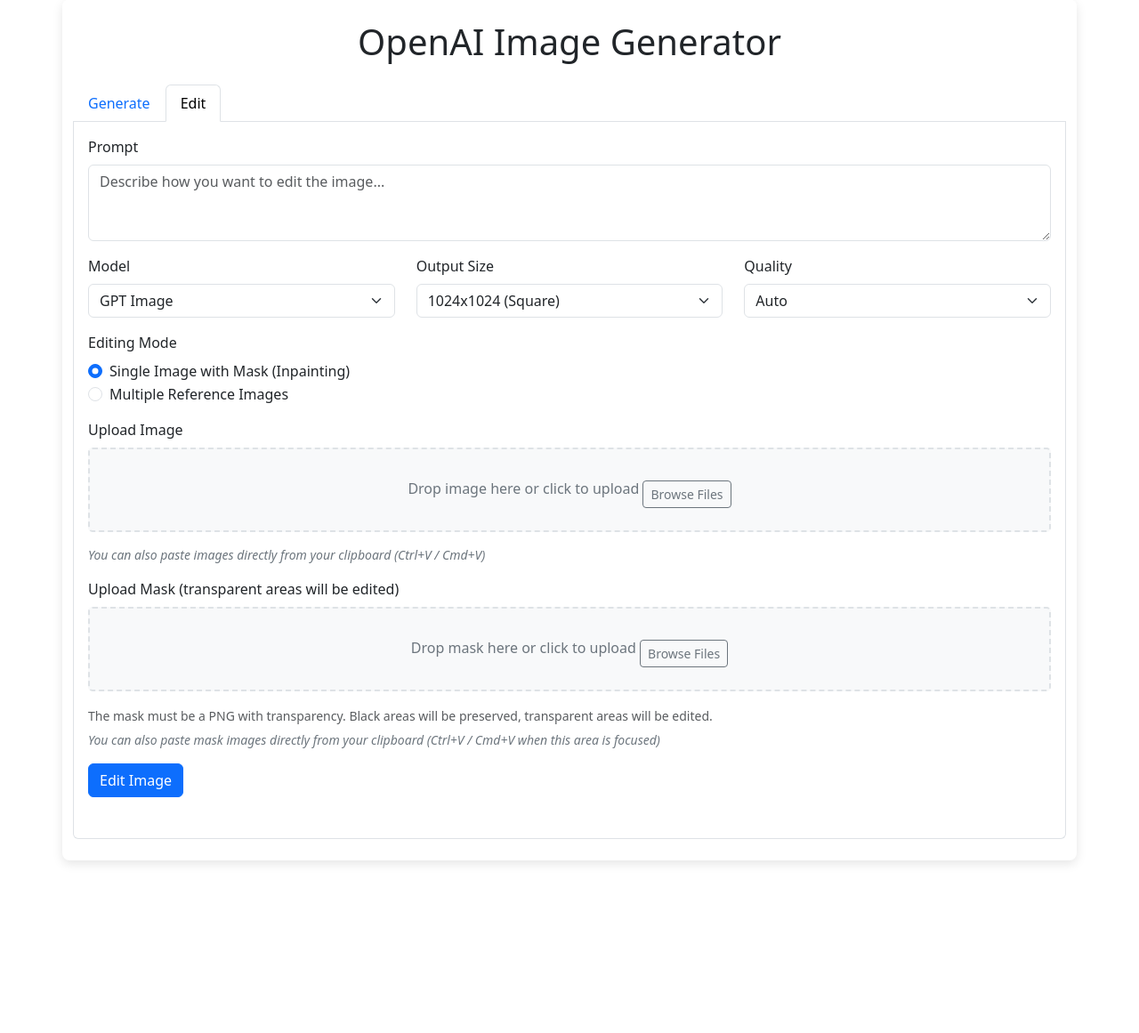
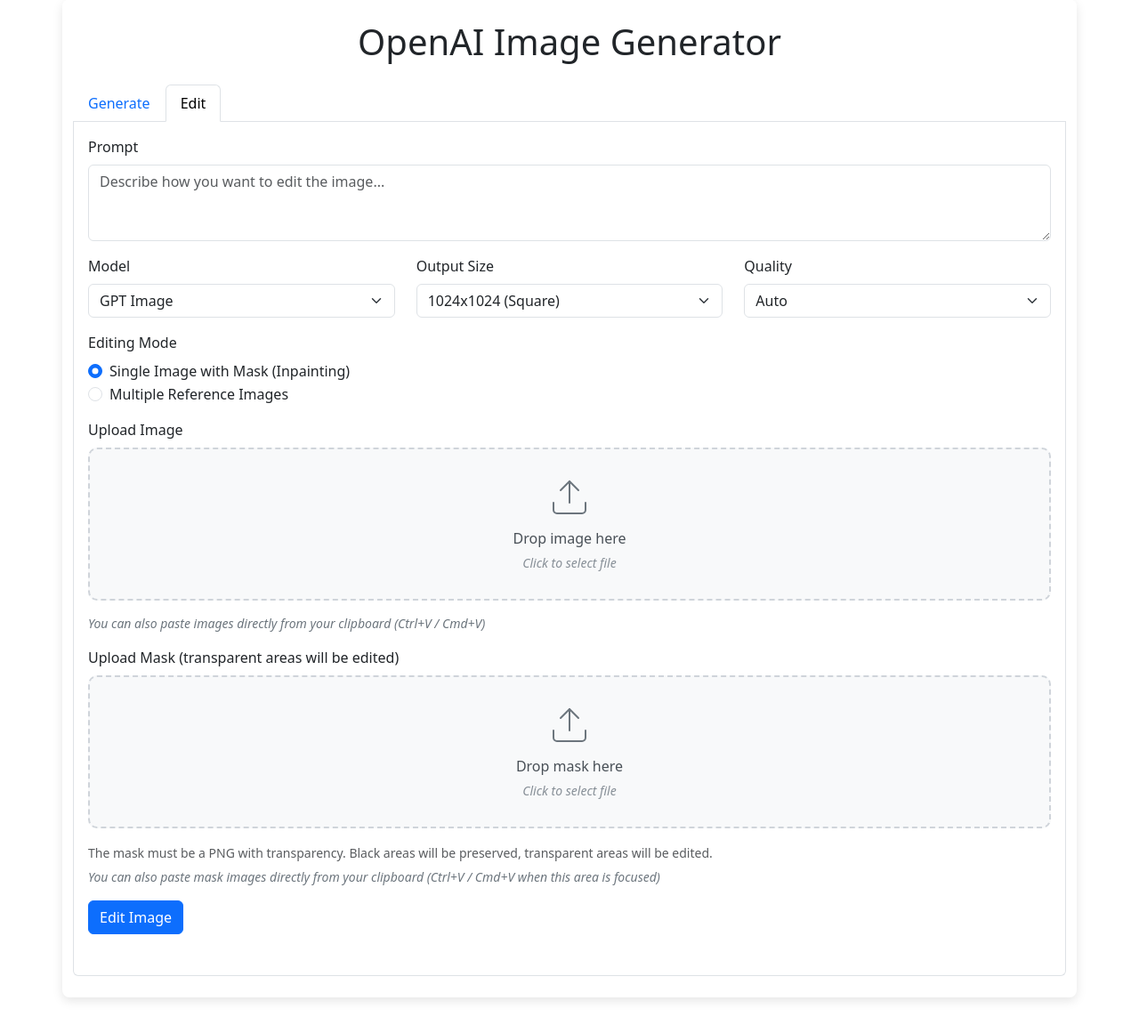
Before and after one commit to PierrunoYT/gpt-image-generator-and-editor, a Flask app: page / in a window 1280 px wide, after a click on "Edit". Shown: the part 25-1186 px from the top of the page at 89% size. Before the commit the page ends 996 px from the top, so only its background shows below. Run offline with Flask 3, Linux system fonts and the light colour scheme; some libraries are stand-ins or nearby versions.

Commit message:
Redesign image upload interface with modern styling
- Replace Browse Files buttons with elegant drop zones
- Add upload icon and improved visual instructions
- Enhance the layout and spacing of drop zones
- Improve thumbnail display with shadows and animations
- Make thumbnails larger and more interactive
- Fix click issues by using a cleaner event handling approach
- Enhance visual feedback for drag and drop operations

```diff
--- a/static/css/styles.css
+++ b/static/css/styles.css
@@ -86,49 +92,73 @@
 
 .remove-image {
     position: absolute;
-    top: 5px;
-    right: 5px;
-    background-color: rgba(255, 255, 255, 0.8);
+    top: 8px;
+    right: 8px;
+    background-color: rgba(255, 255, 255, 0.9);
     border-radius: 50%;
-    width: 24px;
-    height: 24px;
-    font-size: 12px;
+    width: 28px;
+    height: 28px;
+    font-size: 16px;
     display: flex;
     align-items: center;
     justify-content: center;
     cursor: pointer;
-    border: 1px solid #dee2e6;
+    box-shadow: 0 2px 4px rgba(0, 0, 0, 0.1);
+    transition: all 0.2s ease;
+    z-index: 100;
 }
 
 .remove-image:hover {
-    background-color: rgba(255, 0, 0, 0.1);
+    background-color: #ff4d4f;
+    color: white;
+    transform: scale(1.1);
 }
 
 .drop-zone {
-    border: 2px dashed #dee2e6;
-    border-radius: 5px;
-    padding: 25px;
+    border: 2px dashed #cfd4da;
+    border-radius: 10px;
+    padding: 30px 20px;
     text-align: center;
     transition: all 0.3s ease;
     background-color: #f8f9fa;
     margin-bottom: 15px;
     position: relative;
+    cursor: pointer;
+}
+
+.drop-zone:hover {
+    background-color: #f1f3f5;
+    border-color: #adb5bd;
 }
 
 .drop-zone-drag {
-    background-color: #e9ecef;
-    border-color: #adb5bd;
+    background-color: #e7f5ff;
+    border-color: #4dabf7;
 }
 
-.browse-btn {
-    margin-top: 10px;
-    z-index: 10;
-    position: relative;
+.drop-zone-content {
+    display: flex;
+    flex-direction: column;
+    align-items: center;
+    justify-content: center;
+}
+
+.drop-icon {
+    color: #6c757d;
+    margin-bottom: 10px;
 }
 
 .drop-zone-prompt {
-    color: #6c757d;
-    margin-bottom: 0;
+    color: #495057;
+    font-weight: 500;
+    font-size: 1rem;
+    margin-bottom: 5px;
+}
+
+.drop-zone-hint {
+    color: #868e96;
+    font-size: 0.875rem;
+    font-style: italic;
 }
 
 .drop-zone-input {
--- a/static/js/app.js
+++ b/static/js/app.js
@@ -57,12 +57,11 @@
     setupDropZone(maskDropZone, maskFile, maskPreviewThumb, false);
     setupDropZone(referenceDropZone, referenceImages, referencePreviewContainer, true);
 
-    // Setup the browse buttons
-    document.querySelectorAll('.browse-btn').forEach(button => {
-        button.addEventListener('click', function(e) {
-            e.stopPropagation();
-            // Find the closest input in this drop zone
-            const input = this.closest('.drop-zone').querySelector('input[type="file"]');
+    // Make the drop zones clickable again
+    document.querySelectorAll('.drop-zone').forEach(dropZone => {
+        dropZone.addEventListener('click', function(e) {
+            // Find the file input in this drop zone
+            const input = this.querySelector('input[type="file"]');
             if (input) {
                 input.click();
             }
@@ -497,11 +496,13 @@
             // Show the container with thumbnails
             previewElement.style.display = 'flex';
 
-            // Hide the prompt text if files are added
+            // Hide the content if files are added
             if (input.files.length > 0) {
-                dropZone.querySelector('.drop-zone-prompt').style.display = 'none';
+                const content = dropZone.querySelector('.drop-zone-content');
+                if (content) content.style.display = 'none';
             } else {
-                dropZone.querySelector('.drop-zone-prompt').style.display = 'block';
+                const content = dropZone.querySelector('.drop-zone-content');
+                if (content) content.style.display = 'flex';
             }
         } else {
             // For single image upload
@@ -515,8 +516,9 @@
                 previewElement.style.backgroundImage = `url('${e.target.result}')`;
                 previewElement.style.display = 'block';
 
-                // Hide the prompt text
-                dropZone.querySelector('.drop-zone-prompt').style.display = 'none';
+                // Hide the content
+                const content = dropZone.querySelector('.drop-zone-content');
+                if (content) content.style.display = 'none';
             };
 
             reader.readAsDataURL(file);
@@ -536,9 +538,10 @@
 
             input.files = dataTransfer.files;
 
-            // Show the prompt text if no files remain
+            // Show the content if no files remain
             if (input.files.length === 0) {
-                input.parentElement.querySelector('.drop-zone-prompt').style.display = 'block';
+                const content = input.closest('.drop-zone').querySelector('.drop-zone-content');
+                if (content) content.style.display = 'flex';
             }
         }
     }
--- a/templates/index.html
+++ b/templates/index.html
@@ -146,8 +146,17 @@
                         <div class="mb-3">
                             <label class="form-label">Upload Image</label>
                             <div class="drop-zone" id="image-drop-zone">
-                                <span class="drop-zone-prompt">Drop image here or click to upload</span>
-                                <button type="button" class="btn btn-outline-secondary btn-sm browse-btn">Browse Files</button>
+                                <div class="drop-zone-content">
+                                    <div class="drop-icon">
+                                        <svg xmlns="http://www.w3.org/2000/svg" width="48" height="48" viewBox="0 0 24 24" fill="none" stroke="currentColor" stroke-width="1" stroke-linecap="round" stroke-linejoin="round">
+                                            <path d="M21 15v4a2 2 0 0 1-2 2H5a2 2 0 0 1-2-2v-4"></path>
+                                            <polyline points="17 8 12 3 7 8"></polyline>
+                                            <line x1="12" y1="3" x2="12" y2="15"></line>
+                                        </svg>
+                                    </div>
+                                    <span class="drop-zone-prompt">Drop image here</span>
+                                    <span class="drop-zone-hint">Click to select file</span>
+                                </div>
                                 <input class="drop-zone-input" type="file" id="image-file" name="image" accept="image/*" required>
                                 <div class="drop-zone-thumb" id="image-preview-thumb"></div>
                             </div>
@@ -157,8 +166,17 @@
                         <div class="mb-3">
                             <label class="form-label">Upload Mask (transparent areas will be edited)</label>
                             <div class="drop-zone" id="mask-drop-zone">
-                                <span class="drop-zone-prompt">Drop mask here or click to upload</span>
-                                <button type="button" class="btn btn-outline-secondary btn-sm browse-btn">Browse Files</button>
+                                <div class="drop-zone-content">
+                                    <div class="drop-icon">
+                                        <svg xmlns="http://www.w3.org/2000/svg" width="48" height="48" viewBox="0 0 24 24" fill="none" stroke="currentColor" stroke-width="1" stroke-linecap="round" stroke-linejoin="round">
+                                            <path d="M21 15v4a2 2 0 0 1-2 2H5a2 2 0 0 1-2-2v-4"></path>
+                                            <polyline points="17 8 12 3 7 8"></polyline>
+                                            <line x1="12" y1="3" x2="12" y2="15"></line>
+                                        </svg>
+                                    </div>
+                                    <span class="drop-zone-prompt">Drop mask here</span>
+                                    <span class="drop-zone-hint">Click to select file</span>
+                                </div>
                                 <input class="drop-zone-input" type="file" id="mask-file" name="mask" accept="image/png">
                                 <div class="drop-zone-thumb" id="mask-preview-thumb"></div>
                             </div>
@@ -172,8 +190,17 @@
                         <div class="mb-3">
                             <label class="form-label">Upload Reference Images (up to 4)</label>
                             <div class="drop-zone" id="reference-drop-zone">
-                                <span class="drop-zone-prompt">Drop images here or click to upload</span>
-                                <button type="button" class="btn btn-outline-secondary btn-sm browse-btn">Browse Files</button>
+                                <div class="drop-zone-content">
+                                    <div class="drop-icon">
+                                        <svg xmlns="http://www.w3.org/2000/svg" width="48" height="48" viewBox="0 0 24 24" fill="none" stroke="currentColor" stroke-width="1" stroke-linecap="round" stroke-linejoin="round">
+                                            <path d="M21 15v4a2 2 0 0 1-2 2H5a2 2 0 0 1-2-2v-4"></path>
+                                            <polyline points="17 8 12 3 7 8"></polyline>
+                                            <line x1="12" y1="3" x2="12" y2="15"></line>
+                                        </svg>
+                                    </div>
+                                    <span class="drop-zone-prompt">Drop images here</span>
+                                    <span class="drop-zone-hint">Click to select files</span>
+                                </div>
                                 <input class="drop-zone-input" type="file" id="reference-images" name="additional_images" accept="image/*" multiple>
                                 <div class="drop-zone-thumb-multiple" id="reference-preview-container"></div>
                             </div>
```
Also changed, not shown: other parts of static/css/styles.css (+33 -12 lines).
